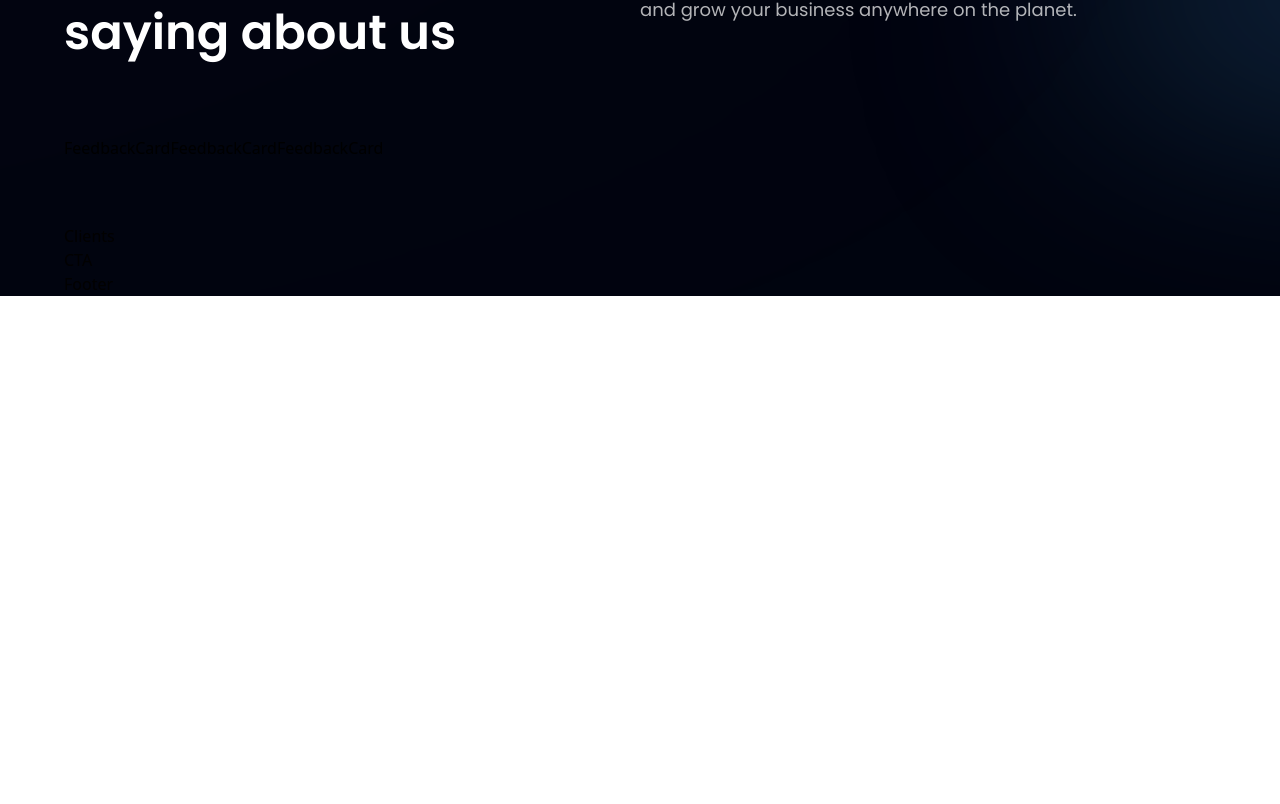
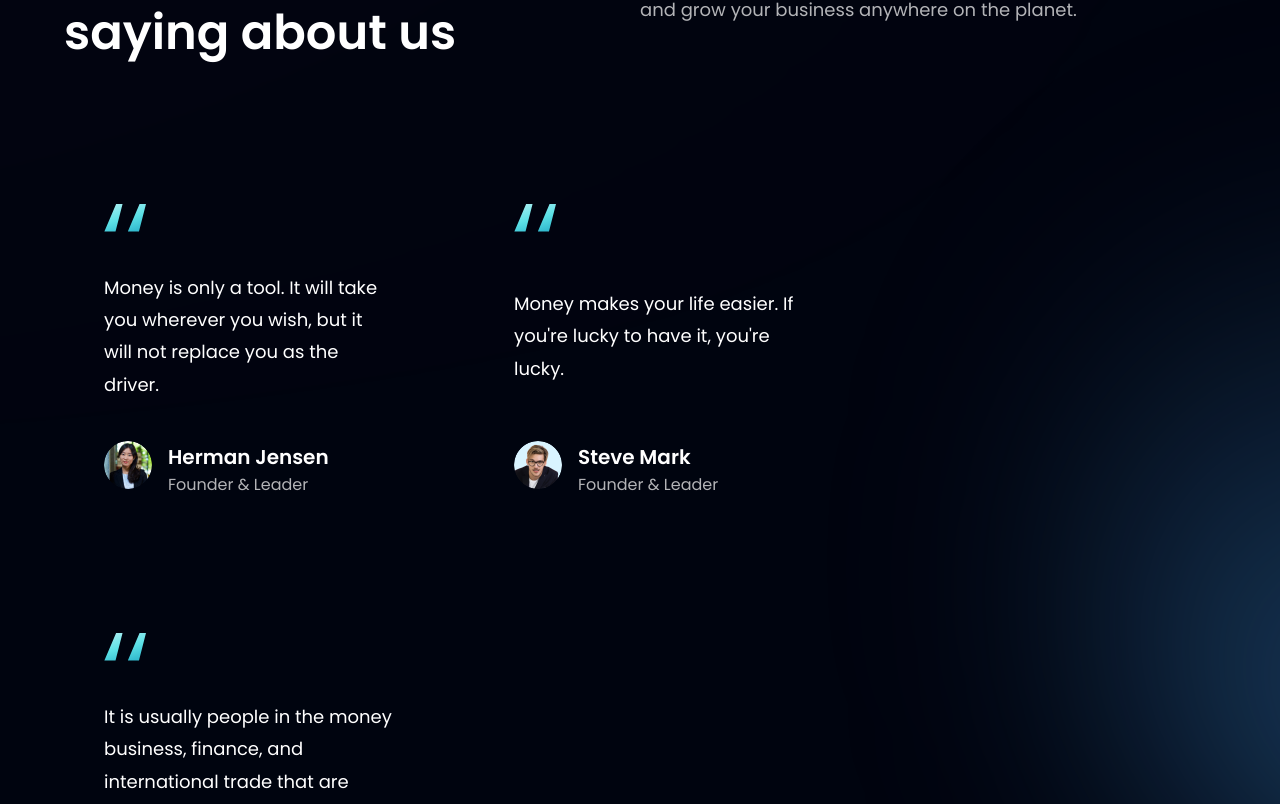
Before and after one commit to safchik/financeapp, a React (Vite) app: page / in a window 1280 px wide. Shown: the part 2950-3754 px from the top of the page. Before the commit the page ends 3246 px from the top, so only its background shows below. Built offline with nearby package versions, Linux system fonts and the light colour scheme.

Commit message:
logic for feedback card added

```diff
--- a/src/components/FeedbackCard.jsx
+++ b/src/components/FeedbackCard.jsx
@@ -1,9 +1,24 @@
-import React from 'react'
+import { quotes } from "../assets";
 
-const FeedbackCard = () => {
-    return (
-        <div>FeedbackCard</div>
-    )
-}
+const FeedbackCard = ({ content, name, title, img }) => (
+    <div className="flex justify-between flex-col px-10 py-12 rounded-[20px]  max-w-[370px] md:mr-10 sm:mr-5 mr-0 my-5 feedback-card">
+        <img src={quotes} alt="double_quotes" className="w-[42.6px] h-[27.6px] object-contain" />
+        <p className="font-poppins font-normal text-[18px] leading-[32.4px] text-white my-10">
+            {content}
+        </p>
+
+        <div className="flex flex-row">
+            <img src={img} alt={name} className="w-[48px] h-[48px] rounded-full" />
+            <div className="flex flex-col ml-4">
+                <h4 className="font-poppins font-semibold text-[20px] leading-[32px] text-white">
+                    {name}
+                </h4>
+                <p className="font-poppins font-normal text-[16px] leading-[24px] text-dimWhite">
+                    {title}
+                </p>
+            </div>
+        </div>
+    </div>
+);
 
 export default FeedbackCard
```
